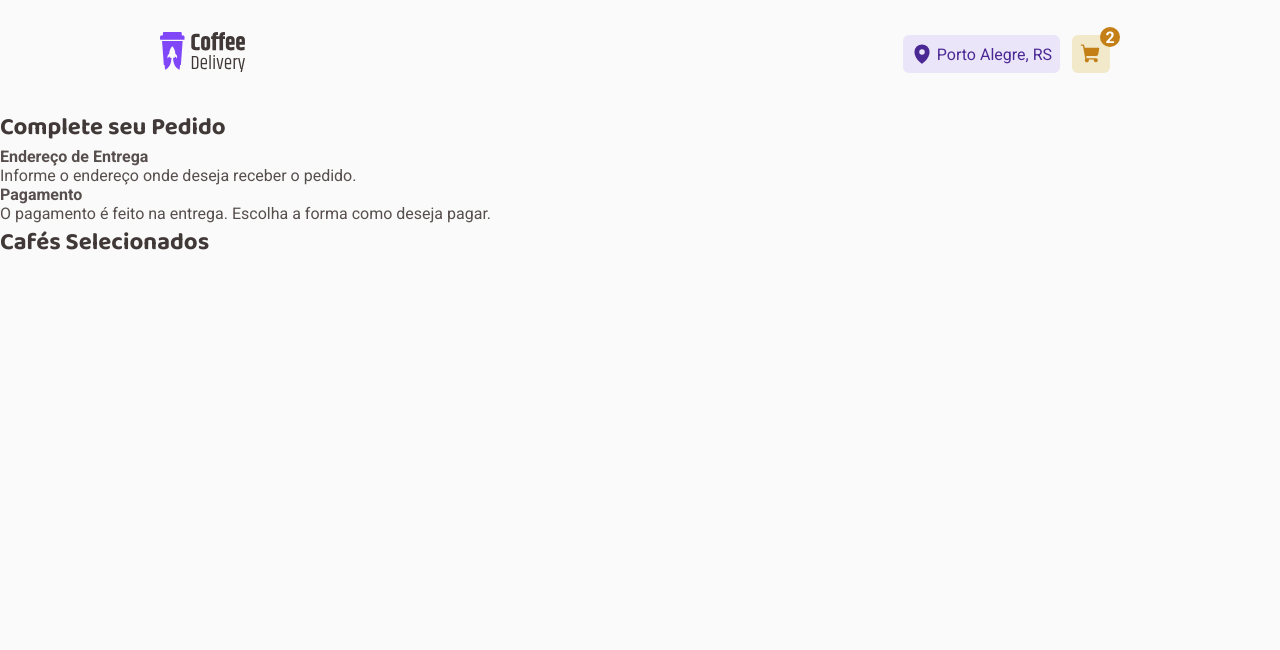
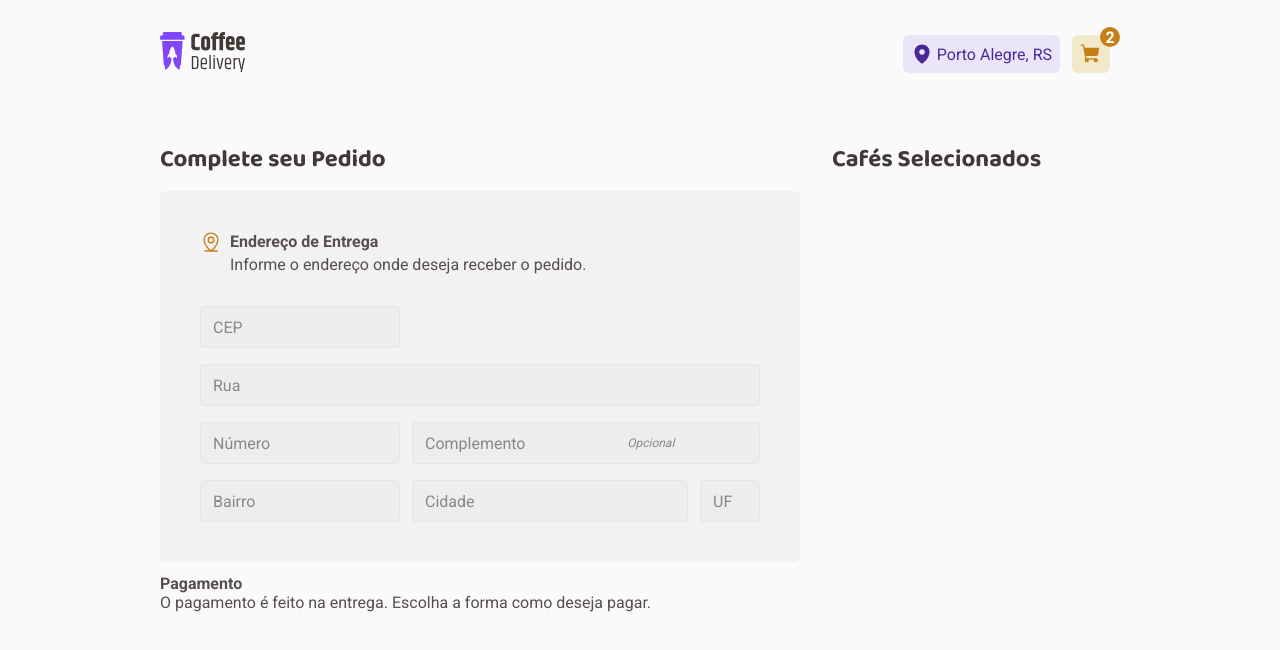
Before and after one commit to hbenvenutti/kaffee-lieferung, a React (Vite) app: page /checkout in a window 1280 px wide. Shown: the top 650 px of the page. Built offline with nearby package versions, Linux system fonts and the light colour scheme.

Commit message:
feat(checkout page): criado o card de endereço

```diff
--- a/src/pages/checkout/index.tsx
+++ b/src/pages/checkout/index.tsx
@@ -1,26 +1,90 @@
+import { MapPinLine } from 'phosphor-react';
+
+import { Form } from './styles';
+
 import type { ReactElement } from '../../@types';
 
 // * ------------------------------------------------------------------------------------------ * //
 
 export const Checkout = (): ReactElement => {
   return (
-    <form action="">
-      <div>
+    <main>
+      <Form action="">
+        <div className="left-column">
           <h2>Complete seu Pedido</h2>
+
+          <div className="address-card">
+            <div className="form-title">
+              <MapPinLine weight="regular" />
               <div>
                 <h4>Endereço de Entrega</h4>
                 <p>Informe o endereço onde deseja receber o pedido.</p>
               </div>
+            </div>
 
-        <div>
+            <div className="inputs">
+              <input
+                type="text"
+                name="cep"
+                id="cep"
+                placeholder="CEP"
+              />
+              <input
+                type="text"
+                name="street"
+                id="street"
+                placeholder="Rua"
+              />
+
+              <div className="input-row">
+                <input
+                  type="text"
+                  name="number"
+                  id="number"
+                  placeholder="Número"
+                />
+                <input
+                  type="text"
+                  name="complement"
+                  id="complement"
+                  placeholder="Complemento"
+                />
+                <span>Opcional</span>
+              </div>
+
+              <div className="input-row">
+                <input
+                  type="text"
+                  name="neighborhood"
+                  id="neighborhood"
+                  placeholder="Bairro"
+                />
+                <input
+                  type="text"
+                  name="city"
+                  id="city"
+                  placeholder="Cidade"
+                />
+                <input
+                  type="text"
+                  name="state"
+                  id="state"
+                  placeholder="UF"
+                />
+              </div>
+            </div>
+          </div>
+
+          <div className="payment-method-card">
             <h4>Pagamento</h4>
             <p>O pagamento é feito na entrega. Escolha a forma como deseja pagar.</p>
           </div>
         </div>
 
-      <div>
+        <div className="right-column">
           <h2>Cafés Selecionados</h2>
         </div>
-    </form>
+      </Form>
+    </main>
   );
 };
--- a/src/pages/checkout/styles.ts
+++ b/src/pages/checkout/styles.ts
@@ -1,3 +1,112 @@
 import styled from 'styled-components';
 
-export const Container = styled.main``;
+import type { Color } from '../../@types/styles';
+
+// * ------------------------------------------------------------------------------------------ * //
+
+export const Form = styled.form`
+  display: flex;
+  gap: 2rem;
+
+  padding: 2rem 10rem;
+
+  input {
+    height: 2.625rem;
+    border: 1px solid ${(props): Color => props.theme['button']};
+    border-radius: 4px;
+    background-color: ${(props): Color => props.theme['input']};
+    padding: 0.75rem;
+
+    ::placeholder {
+      color: ${(props): Color => props.theme['label']};
+      opacity: 1;
+    }
+  }
+
+  .address-card {
+    display: flex;
+    flex-direction: column;
+    gap: 2rem;
+
+    width: 100%;
+
+    background: ${(props): Color => props.theme['card']};
+
+    border-radius: 6px;
+    padding: 2.5rem;
+  }
+
+  .form-title {
+    display: flex;
+    gap: 0.5rem;
+    justify-content: left;
+    align-items: flex-start;
+
+    svg {
+      width: 1.375rem;
+      height: 1.375rem;
+
+      path,
+      line,
+      circle {
+        stroke: ${(props): Color => props.theme['brand-secondary-3']};
+      }
+    }
+
+    h4 {
+      line-height: 1.375rem;
+    }
+
+    div {
+      display: flex;
+      flex-direction: column;
+      gap: 0.125rem;
+    }
+  }
+
+  .inputs {
+    display: flex;
+    flex-direction: column;
+    gap: 1rem;
+  }
+
+  .input-row {
+    display: flex;
+    grid-template-columns: 1fr 1fr 1fr;
+    gap: 0.75rem;
+    align-items: center;
+    overflow: visible;
+
+    span {
+      position: absolute;
+
+      left: 49%;
+      font-style: italic;
+      color: ${(props): Color => props.theme['label']};
+      font-size: 0.75rem;
+    }
+  }
+
+  .left-column {
+    display: flex;
+    gap: 0.75rem;
+    flex-direction: column;
+    width: 40rem;
+  }
+
+  #cep,
+  #neighborhood,
+  #number {
+    width: 200px;
+  }
+
+  #city,
+  #complement,
+  #street {
+    flex: auto;
+  }
+
+  #state {
+    width: 3.75rem;
+  }
+`;
```
Lines whose indentation alone changed are shown as unchanged.
